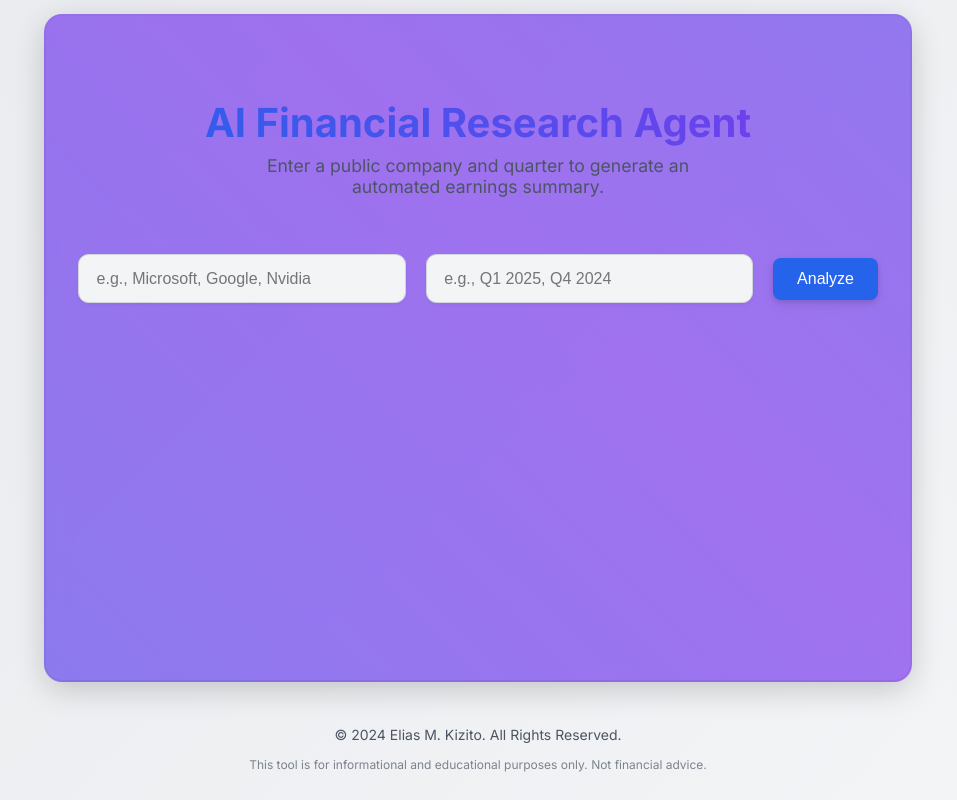
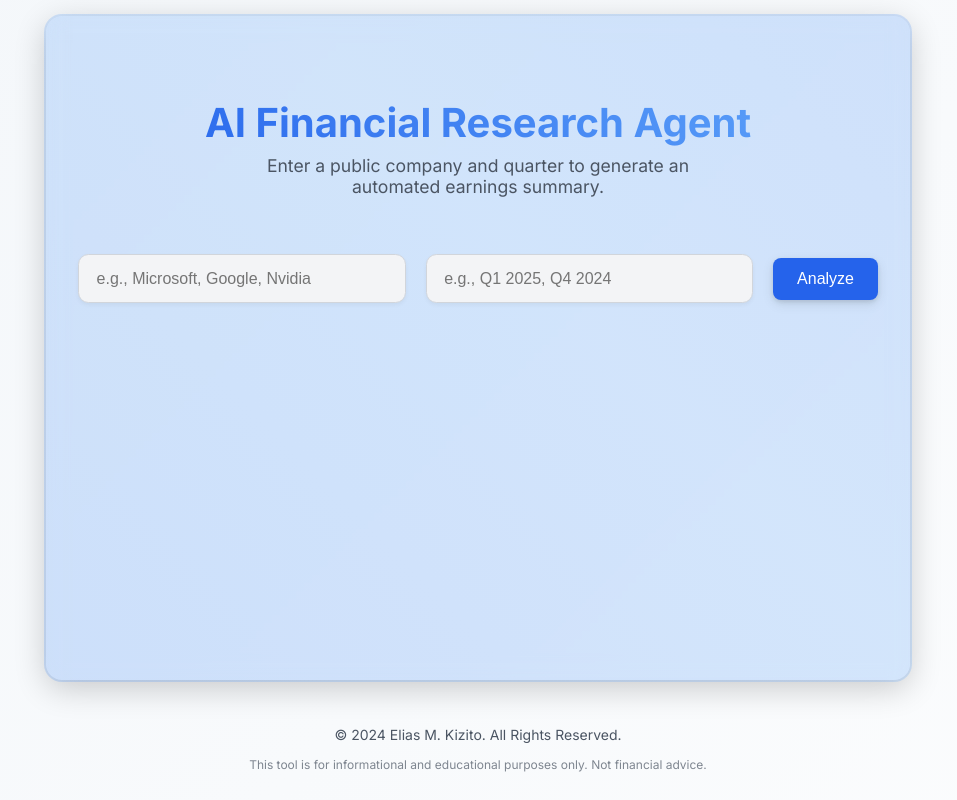
Before and after one commit to eliasmukasa/financial-agent, a Flask app: page / in a window 1280 px wide. Shown: the whole page, without its empty margins (162-1119 px from the left). Run offline with Flask 3, Linux system fonts and the light colour scheme.

Commit message:
color fix

```diff
--- a/static/style.css
+++ b/static/style.css
@@ -3,42 +3,42 @@
 
 /* --- 1. DEFINE COLOR VARIABLES (Dark mode is the default) --- */
 :root {
-    --background-gradient-start: #111827;
-    --background-gradient-end: #374151;
+    --background-gradient-start: #0E1724;
+    --background-gradient-end:   #243047;
     --text-primary: #E5E7EB;
     --text-secondary: #9CA3AF;
-    --text-accent: #60A5FA;
-    --header-gradient-start: #60A5FA;
-    --header-gradient-end: #A78BFA;
-    --card-background: #1F2937;
-    --border-color: #374151;
-    --input-background: #1F2937;
-    --input-focus-border: #60A5FA;
-    --button-background: #2563EB;
-    --button-hover-background: #3B82F6;
+    --text-accent: #38BDF8;
+    --header-gradient-start: #38BDF8;
+    --header-gradient-end: #60A5FA;
+    --card-background: #1A2333;
+    --border-color: #334155;
+    --input-background: #1A2333;
+    --input-focus-border: #38BDF8;
+    --button-background: #1D8EDA;
+    --button-hover-background: #38BDF8;
     --button-disabled-background: #374151;
-    --quote-border: #60A5FA;
-    --link-color: #60A5FA;
+    --quote-border: #38BDF8;
+    --link-color: #38BDF8;
     --loader-track: #374151;
-    --loader-spinner: #60A5FA;
+    --loader-spinner: #38BDF8;
 }
 
 /* --- 2. ADD LIGHT MODE OVERRIDES --- */
 @media (prefers-color-scheme: light) {
     :root {
-        --background-gradient-start: #F9FAFB; /* Light Gray */
-        --background-gradient-end: #E5E7EB;
+        --background-gradient-start: #FFFFFF;
+        --background-gradient-end:   #F1F5F9;
         --text-primary: #1F2937; /* Dark Gray */
         --text-secondary: #4B5563;
         --text-accent: #2563EB;
         --header-gradient-start: #2563EB;
-        --header-gradient-end: #7C3AED;
+        --header-gradient-end: #60A5FA;
         --card-background: #FFFFFF;
         --border-color: #D1D5DB;
         --input-background: #F3F4F6;
         --input-focus-border: #2563EB;
         --button-background: #2563EB;
-        --button-hover-background: #1D4ED8;
+        --button-hover-background: #1E40AF;
         --button-disabled-background: #9CA3AF;
         --quote-border: #2563EB;
         --link-color: #2563EB;
@@ -81,7 +81,7 @@ body {
     justify-content: center;
 
     /* --- Glassmorphism Effect --- */
-    background-color: rgba(255, 255, 255, 0.05); /* Very subtle white background */
+    background-color: rgba(255, 255, 255, 0.08);  /* brighten container in dark mode */
     backdrop-filter: blur(10px);
     -webkit-backdrop-filter: blur(10px); /* Safari support */
     border-radius: 1rem; /* Softer edges */
@@ -102,7 +102,7 @@ body {
     animation: gradient-animation 10s ease infinite; /* Reuse existing gradient animation */
     border-radius: calc(1rem + 2px); /* Match container's border-radius + border thickness */
     z-index: -1; /* Place behind the container's content */
-    opacity: 0.7; /* Make it subtle */
+    opacity: 0.25;  /* dial back glow very slightly */
 }
 
 
```
Also changed, not shown: static/favicon.ico (added).
